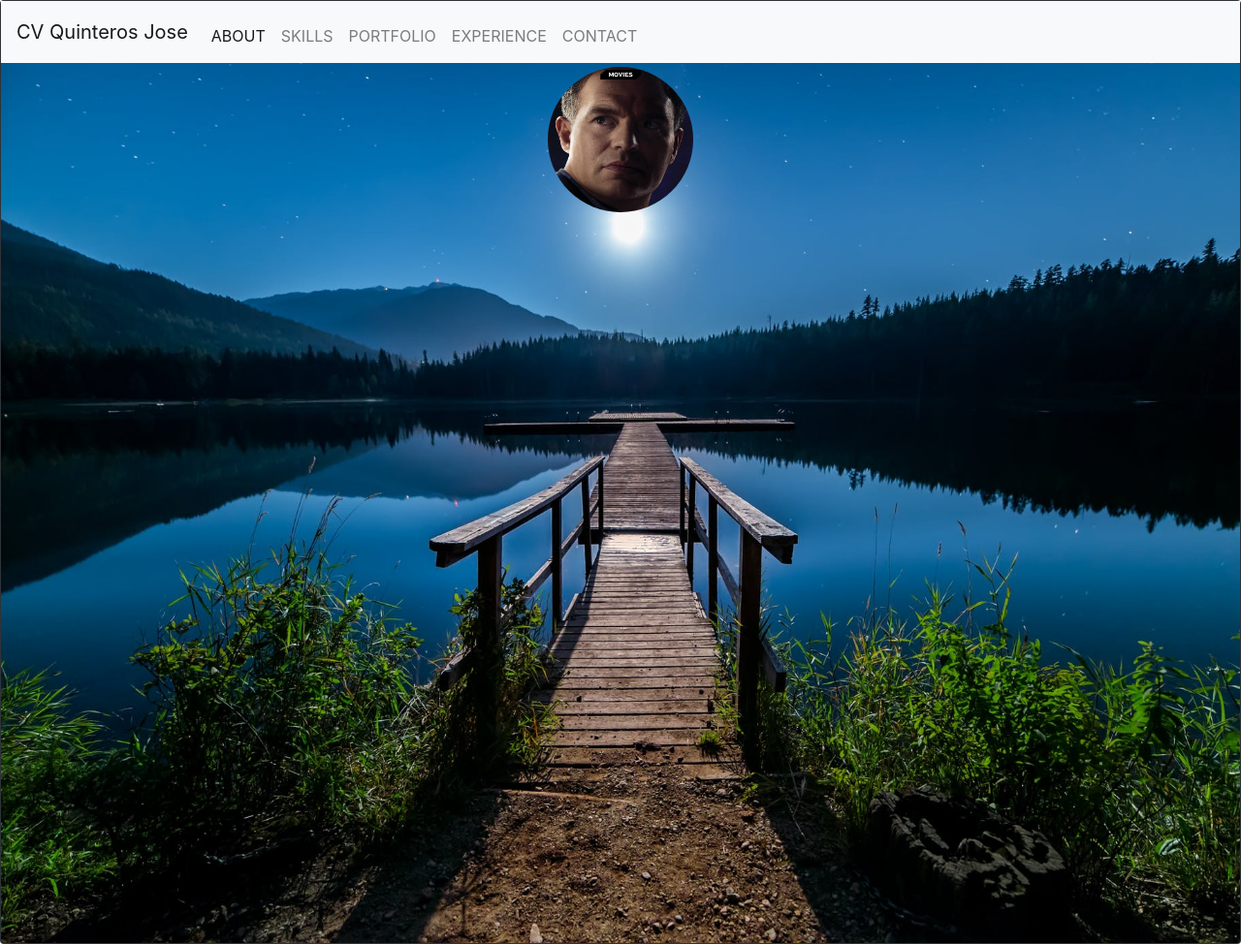
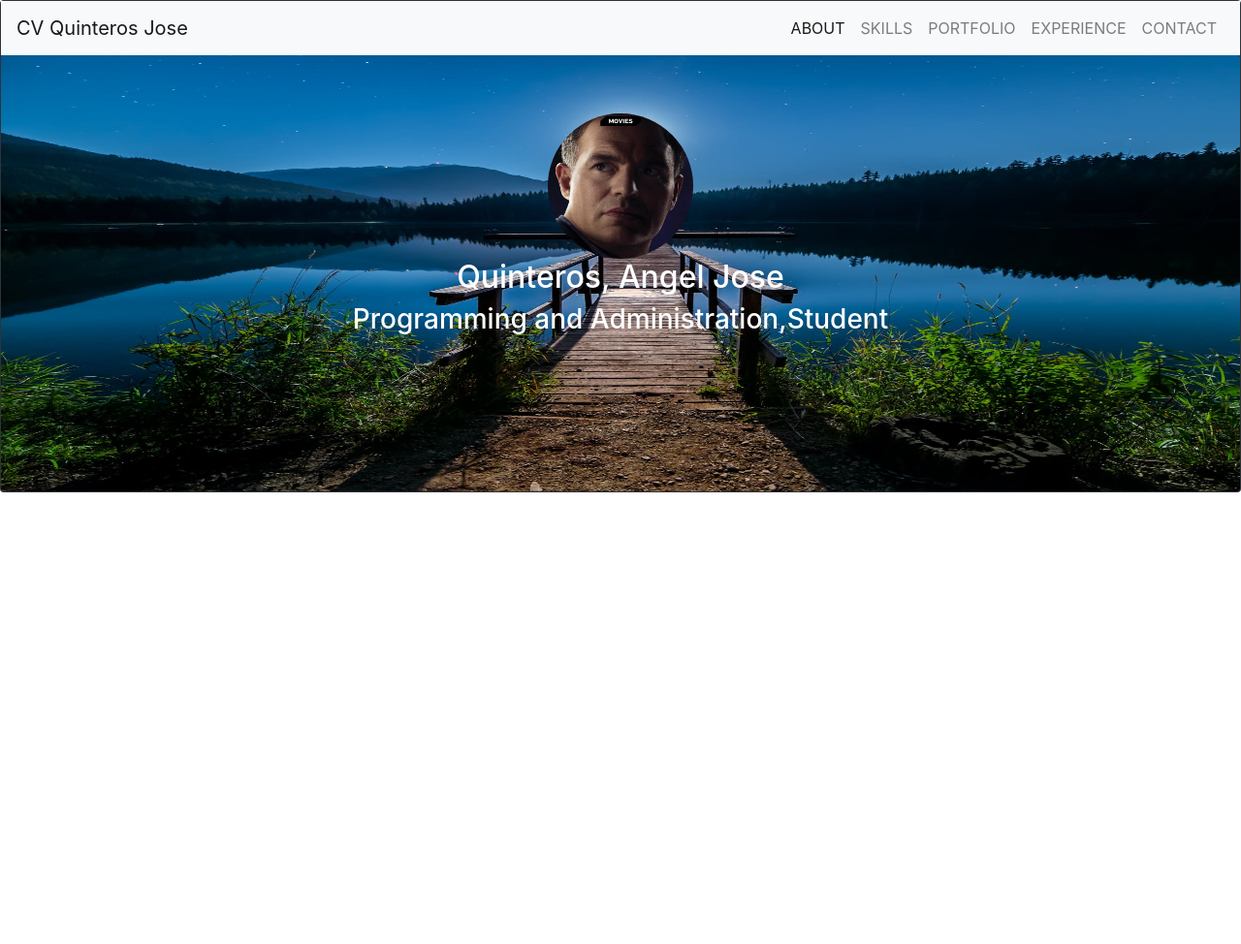
Before and after one commit to AJoseQuinteros/AJoseQuinteros.github.io, a plain HTML site: page index.html in a window 1280 px wide. Shown: the whole page at 97% size. After the commit the page ends 800 px from the top, so only its background shows below. Drawn offline with nearby package versions, Linux system fonts and the light colour scheme.

Commit message:
fotomasnombre-header

```diff
--- a/index.html
+++ b/index.html
@@ -20,7 +20,7 @@
                     </button>
                     <div class="collapse navbar-collapse" id="navbarTogglerDemo01">
                       <a class="navbar-brand" href="#">CV Quinteros Jose</a>
-                      <ul class="navbar-nav  mt-2   d-flex justify-content-end">
+                      <ul class="navbar-nav  w-100   d-flex justify-content-end">
                         <li class="nav-item active">
                           <a class="nav-link" href="#">ABOUT <span class="sr-only">(current)</span></a>
                         </li>
@@ -40,13 +40,17 @@
 
                     </div>
                   </nav>
-        <img src="img/pexels-photo-414612.jpeg" class="card-img" alt="...">
-        <div class="card-img-overlay d-flex align-items-star justify-content-center mt-5">
-         <img src="img/006hbb_ons_crd_03.jpg" alt="" width="150" height="150" style="border-radius:75px ">
+        <img src="img/pexels-photo-414612.jpeg"  height="450" class="card-img" alt="...">
+        <div class="card-img-overlay  mt-5">
+          <div class="container text-center my-5">
+         <img src="img/006hbb_ons_crd_03.jpg"  width="150" height="150" style="border-radius:75px ">
+          <h2>Quinteros, Angel Jose</h2>
+          <h3>Programming and Administration,Student </h3>
 
-
+          </div>
 
         </div>
+
       </div>
 </header>
 </body>
```
